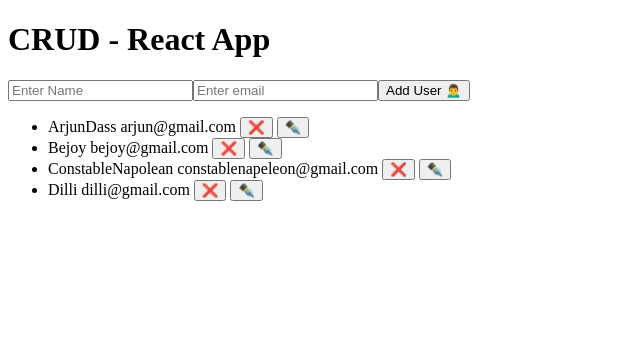
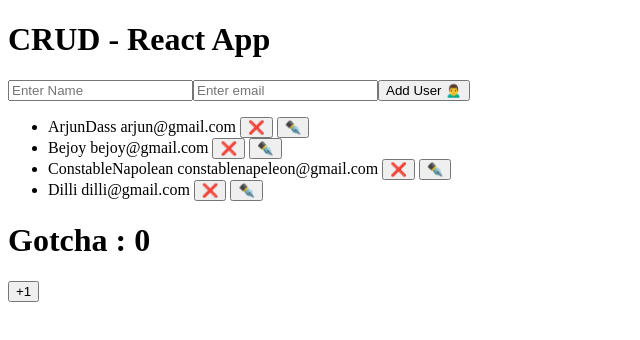
Before and after one commit to Hari-Learn/crud-app, a React (Vite) app: page / in a window 1280 px wide. Shown: the top 340 px of the page, without its empty margins (0-640 px from the left). Built offline with nearby package versions, Linux system fonts and the light colour scheme.

Commit message:
useEffect concept understood and added

```diff
--- a/src/App.jsx
+++ b/src/App.jsx
@@ -4,10 +4,12 @@ import viteLogo from '/vite.svg'
 import './App.css'
 import UserList from './comp/UserList'
 import UserForm from './comp/UserForm'
+import UserEffectDemo from './comp/UserEffectDemo'
+
 
 function App() {
 
-
+  const [editUserItem,setEditUserItem] = useState(null)
   const [userList,setUserList] = useState(
     [
       {id:1,name:'ArjunDass',emailId:'arjun@gmail.com'},
@@ -24,7 +26,7 @@ function App() {
   const deleteUser =(id) => {
    setUserList(userList.filter(item => (item.id !== id)))
   }
-  const [editUserItem,setEditUserItem] = useState(null)
+
 
   const editUser = (id) => {
    console.log("edit id --"+id)
@@ -37,6 +39,7 @@ function App() {
       userList.map(item => (item.id == updateUser.id ? updateUser: item ))
     )
     setEditUserItem(null)
+
   }
 
   return (
@@ -55,6 +58,8 @@ function App() {
         userEdit={editUser}>
       </UserList>
 
+      <UserEffectDemo/>
+
     </>
   )
 }
--- a/src/comp/UserEffectDemo.jsx
+++ b/src/comp/UserEffectDemo.jsx
@@ -1,8 +1,19 @@
 import React from "react";
+import { useEffect } from "react";
+import { useState } from "react";
 
 const UserEffectDemo = () =>{
+    const [count,setCount] = useState(0);
+    useEffect(()=>{
+        console.error("Count :"+count*2)
+    },[count])
     return(
-        <h1>Gotcha</h1>
+        <>
+        <h1>Gotcha : {count}</h1>
+        <button onClick={()=>(setCount(count+1))}>
+        +1
+        </button>
+        </>
     )
 }
 
```
